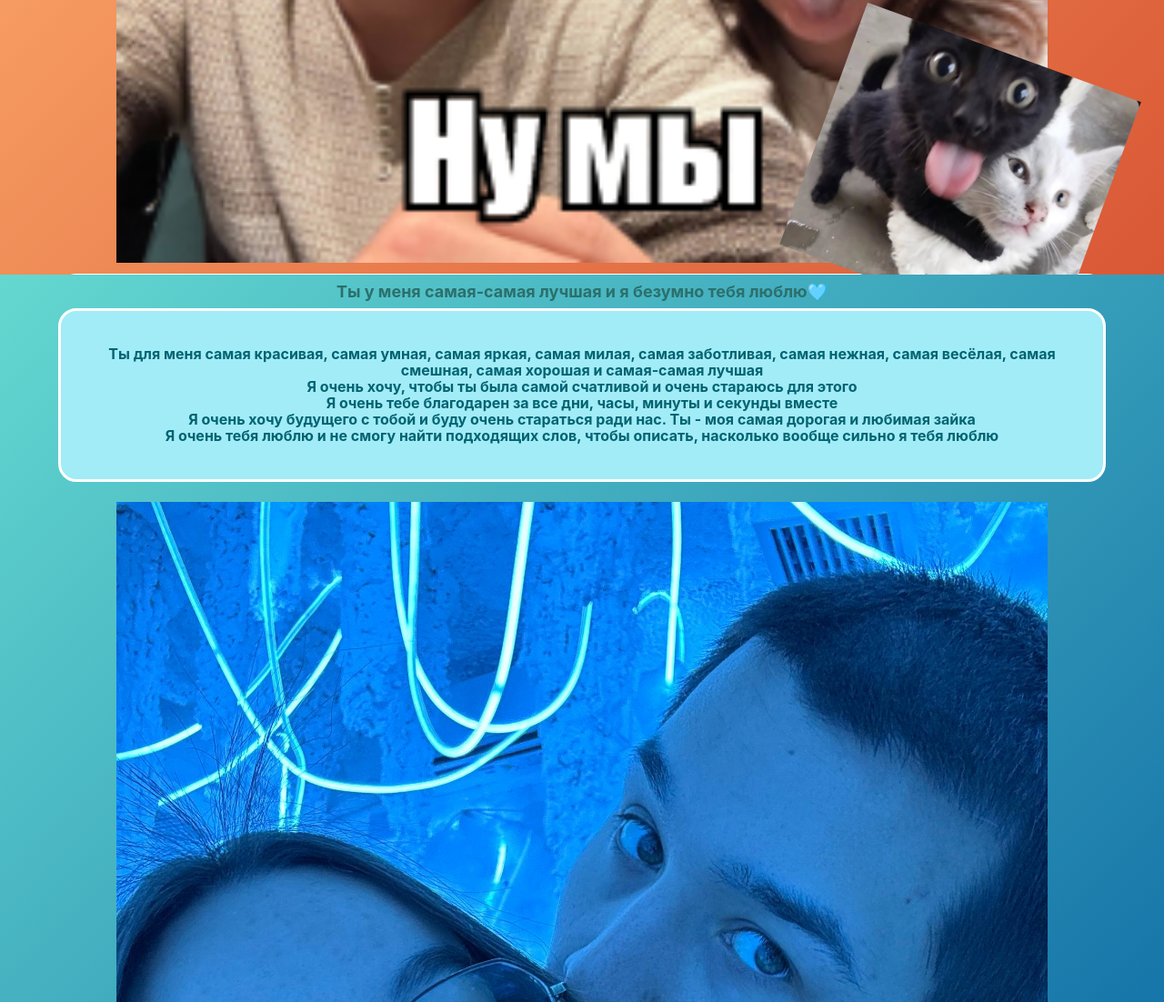
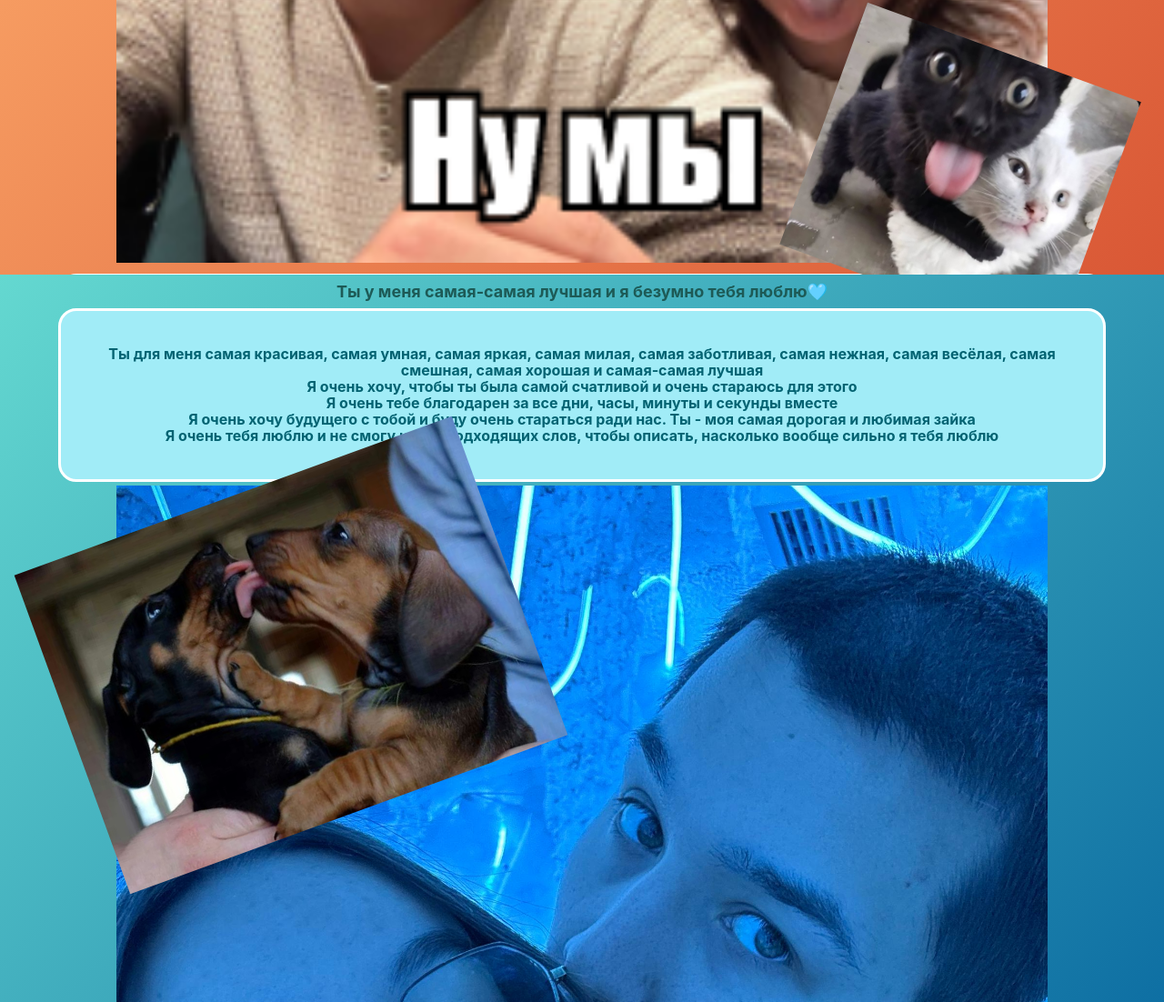
Before and after one commit to XAM30ID/honeys-birthday, a plain HTML site: page index.html in a window 1280 px wide. Shown: the part 1298-2400 px from the top of the page at 91% size. Drawn offline with Linux system fonts and the light colour scheme.

Commit message:
final-commit

```diff
--- a/index.html
+++ b/index.html
@@ -61,8 +61,8 @@
 Я очень тебя люблю и не смогу найти подходящих слов, чтобы описать, насколько вообще сильно я тебя люблю
         </div>
         <div class="fourth-image-block">
-            <img src="" alt="" class="fourth-meme">
-            <img src="" alt="" class="fith-meme">
+            <img src="images/cats-heart-meme.webp" alt="" class="cats-meme">
+            <img src="images/weiner-dogs.jpg" alt="" class="dogs-meme">
             <img src="images/fourth-image.jpg" alt="" class="fourth-image"></div>
     </section>
 </body>
--- a/style.css
+++ b/style.css
@@ -185,7 +185,7 @@ body {
     background: linear-gradient(
         135deg,
         #64D8D0 0%,
-        #1675A9 100%
+        #0e6fa3 100%
     );
 }
 
@@ -196,7 +196,7 @@ body {
     font-size: 18px;
     line-height: 21px;
     text-align: center;
-    color: #2b706c;
+    color: #1d5a56;
     -webkit-text-stroke: 2px solid #c2fffd;
 }
 
@@ -226,3 +226,19 @@ body {
 .fourth-image {
     width: 100%;
 }
+
+.cats-meme {
+    position: absolute;
+    width: 30vw;
+    bottom: 0;
+    right: 0;
+    rotate: 20deg;
+}
+
+.dogs-meme {
+    position: absolute;
+    width: 40vw;
+    top: 0;
+    left: 0;
+    rotate: -20deg;
+}
```
Also changed, not shown: images/cats-heart-meme.webp (added), images/weiner-dogs.jpg (added).
